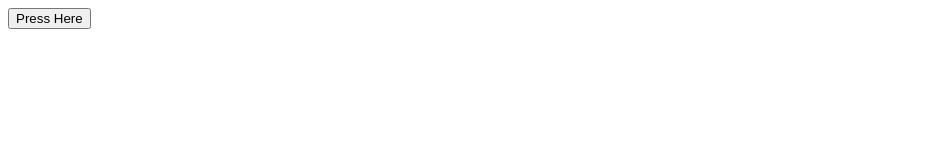
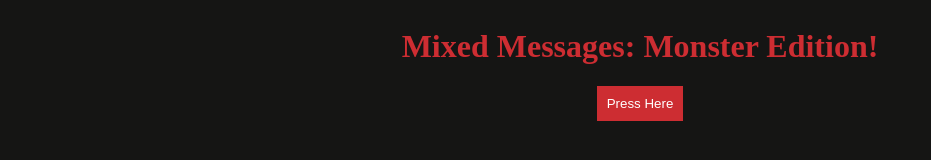
Before and after one commit to JamesCodeBits/mixed-messages, a website with bundled scripts: page index.html in a window 1280 px wide. Shown: the whole page, without its empty margins (0-931 px from the left). Built offline with nearby package versions, Linux system fonts and the light colour scheme.

Commit message:
basic styling

```diff
--- a/index.html
+++ b/index.html
@@ -3,12 +3,16 @@
     <meta charset="UTF-8">
     <meta http-equiv="X-UA-Compatible" content="IE=edge">
     <meta name="viewport" content="width=device-width, initial-scale=1.0">
-    <title>Document</title>
+    <link rel="stylesheet" href="styles/styles.css">
+    <title>Mixed Messages - Monster Edition!</title>
 </head>
 <body>
-    <p></p>
 
-    <button>Press Here</button>
+    <main>
+        <h1>Mixed Messages: Monster Edition!</h1>
+        <p></p>
+        <button>Press Here</button>
+    </main>
 
     <script type='module' src='./scripts/app.js'></script>
 </body>
--- /dev/null
+++ b/styles/styles.css
@@ -0,0 +1,22 @@
+body {
+    background-color: #151514;
+    text-align: center;
+    padding: 20px;
+}
+
+
+h1 {
+    color: #CD2D32;
+}
+
+p {
+    color: #B0FE76;
+}
+
+button {
+    background-color:#CD2D32;
+    ;
+    border: none;
+    padding: 10px;
+    color: #fff;
+}
```
